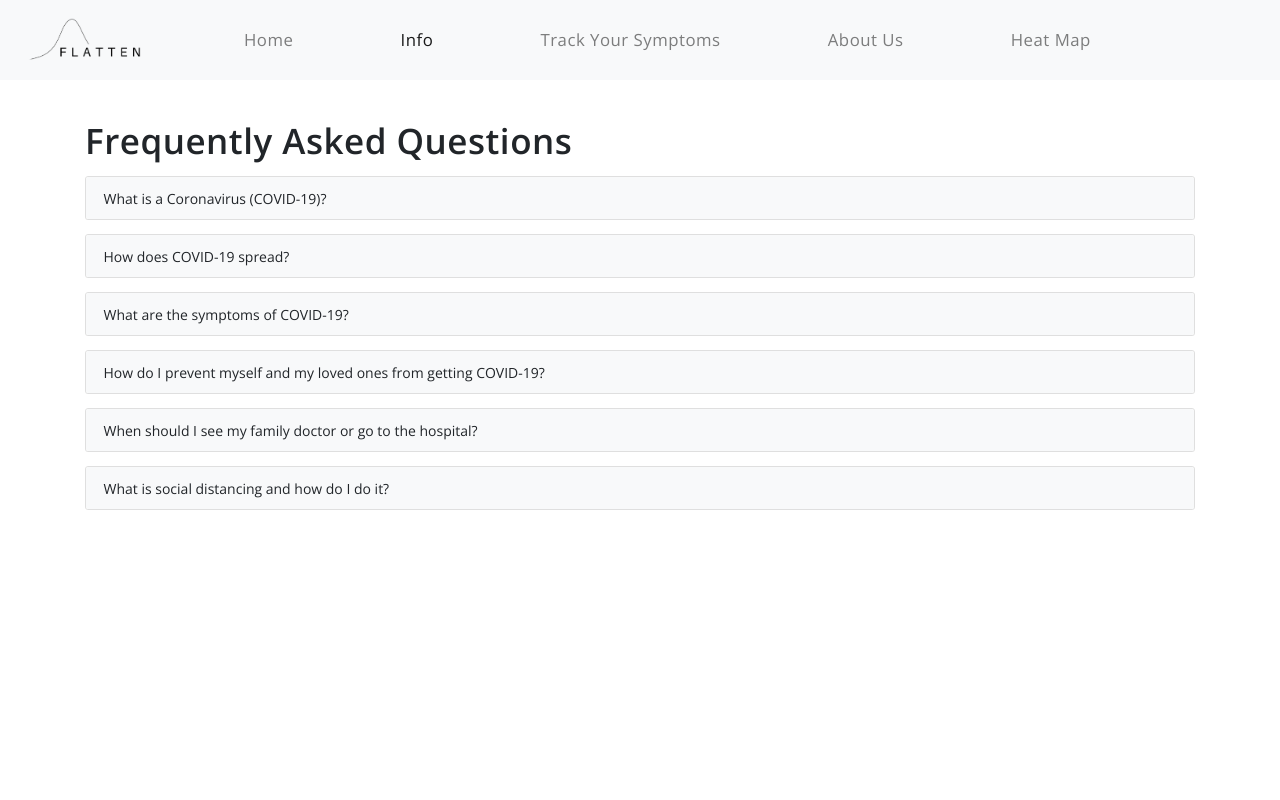
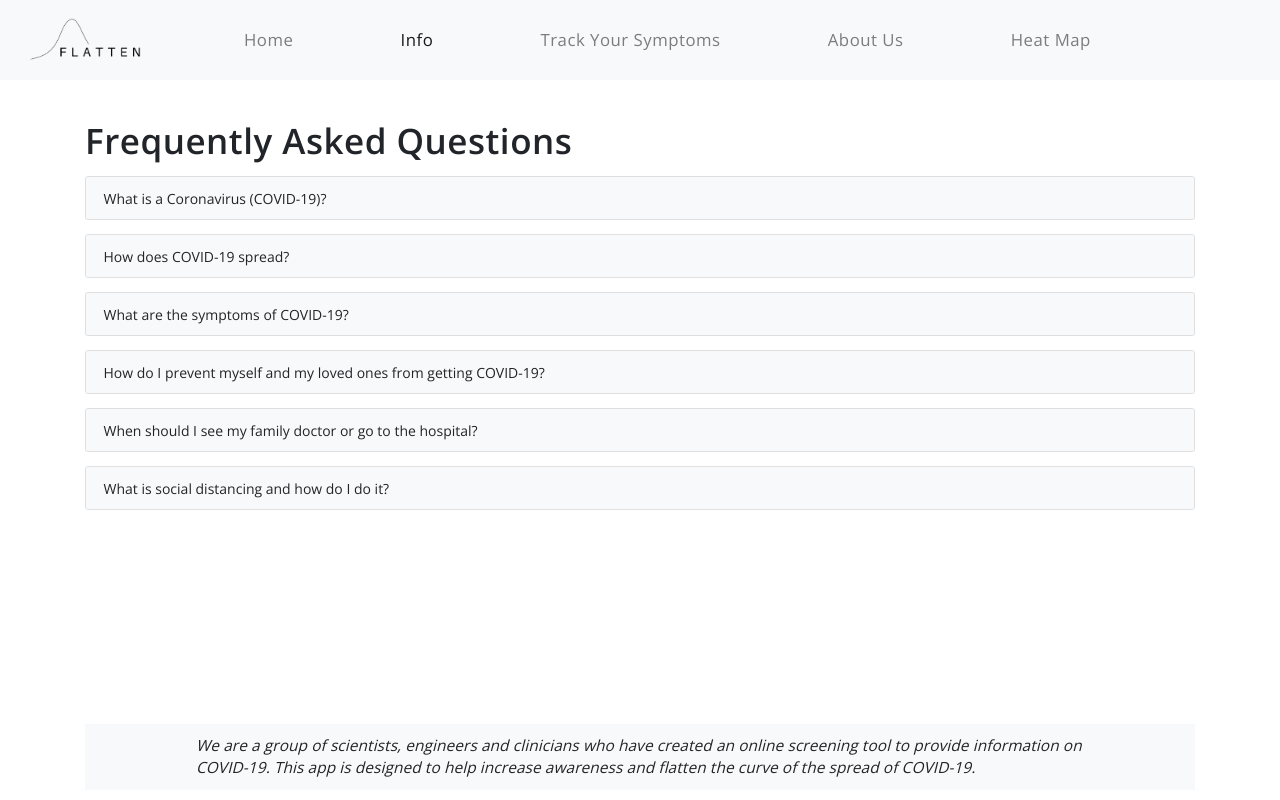
Before and after one commit to yifeiz/covid-19-frontend, a React (Create React App) app: page /info in a window 1280 px wide. Shown: the top 800 px of the page. Built offline with nearby package versions, Linux system fonts and the light colour scheme.

Commit message:
Fixed footer test

```diff
--- a/src/App.js
+++ b/src/App.js
@@ -14,7 +14,7 @@ import "./main.css";
 const App = () => {
   return (
     <React.Fragment>
-      <Router history={history}>
+      <Router history={history} style={{ height: "auto" }}>
         <Header />
         <Switch>
           <Route path="/" exact component={Home} />
@@ -23,7 +23,6 @@ const App = () => {
           <Route path="/track-your-symptoms" exact component={SymptomPage} />
           <Route path="/heat-map" exact component={HeatMap} />
         </Switch>
-        <Footer />
       </Router>
     </React.Fragment>
   );
--- a/src/components/footer/Footer.css
+++ b/src/components/footer/Footer.css
@@ -1,5 +1,11 @@
 .footer {
+  position: relative;
+  float: bottom;
+  top: 25%;
+  bottom: 0;
+  float: bottom;
   font-style: italic;
-  padding: 2% 10%;
+  padding: 1% 10%;
+  text-align: left;
   background-color: #f8f9fa;
 }
--- a/src/components/info/Info.jsx
+++ b/src/components/info/Info.jsx
@@ -7,6 +7,7 @@ import Para3 from "./Paragraphs/Para3";
 import Para4 from "./Paragraphs/Para4";
 import Para5 from "./Paragraphs/Para5";
 import "./Info.css";
+import Footer from "../footer/Footer";
 
 class App extends Component {
   constructor(props) {
@@ -80,6 +81,7 @@ class App extends Component {
             </Card>
           );
         })}
+        <Footer />
       </div>
     );
   }
```
